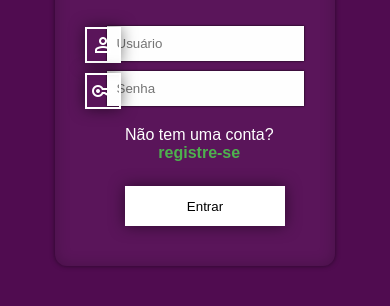
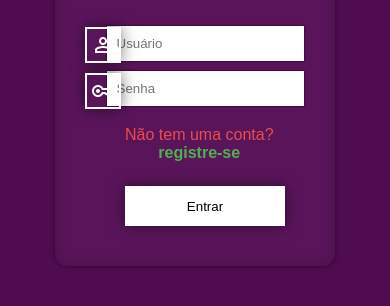
Before and after one commit to braz9876581/projeto-store, a plain HTML site: page index.html in a window 390 px wide. Shown: the part 386-692 px from the top of the page. Drawn offline with nearby package versions, Linux system fonts and the light colour scheme.

Commit message:
Update mobile.css

```diff
--- a/estilos/mobile.css
+++ b/estilos/mobile.css
@@ -79,7 +79,7 @@ main>div.login>form>p {
     left: 60px;
     top: 100px;
     text-align: center;
-    color: rgb(255, 255, 255);
+    color: rgb(235, 76, 76);
 }
 
 strong {
```
